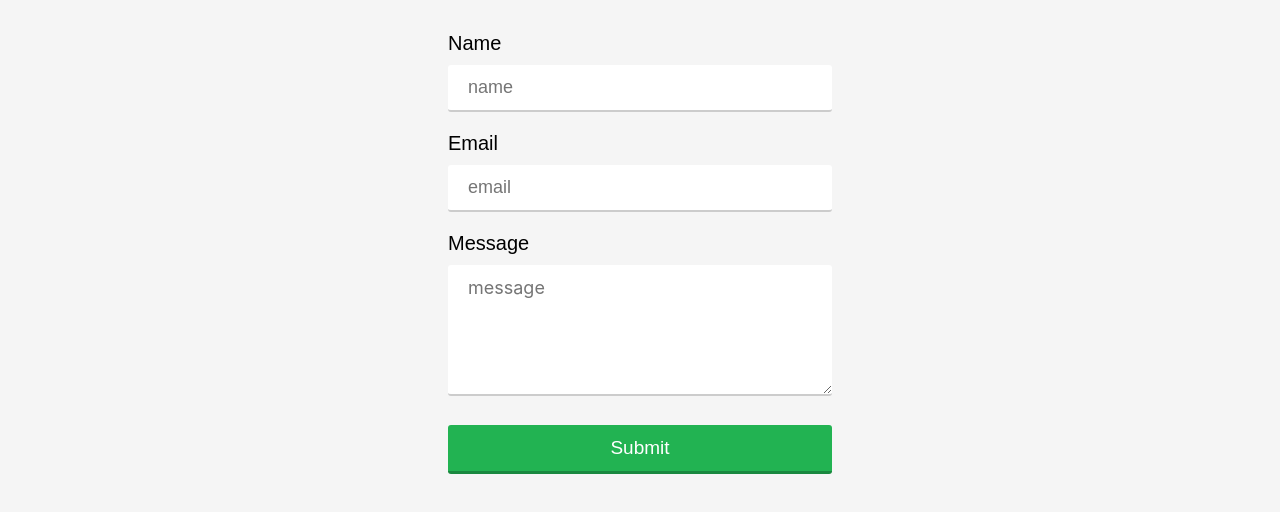
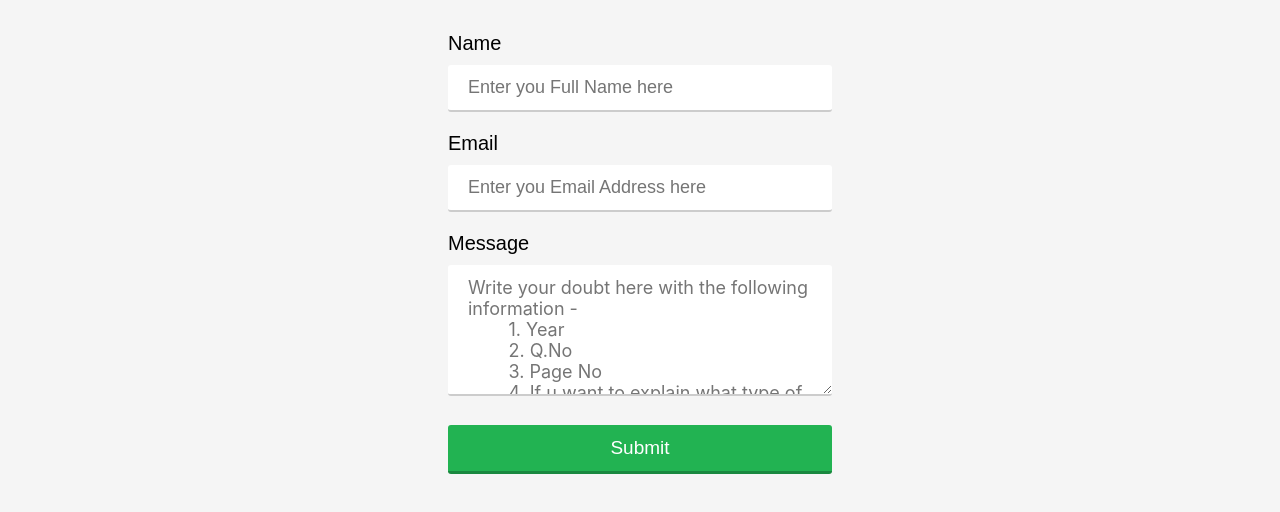
Before and after one commit to Gaurav1921/JEE-ADV-PYQ-Maths, a plain HTML site: page contact.html in a window 1280 px wide. Shown: the part 238-750 px from the top of the page. Drawn offline with Linux system fonts and the light colour scheme; no server answers.

Commit message:
Update contact.html

```diff
--- a/contact.html
+++ b/contact.html
@@ -25,9 +25,9 @@
     <p>Ask me a doubt and I will get back to you within the next 24 hours.</p>
     <form class="contact-form">
       <label for="">Name</label><br />
-      <input class="name" type="text" placeholder="name" /><br />
+      <input class="name" type="text" placeholder="Enter you Full Name here" /><br />
       <label for="">Email</label><br />
-      <input class="email" type="email" placeholder="email" /><br />
+      <input class="email" type="email" placeholder="Enter you Email Address here" /><br />
       <label for="">Message</label><br />
       <textarea
         class="message"
@@ -35,7 +35,11 @@
         id=""
         cols="30"
         rows="5"
-        placeholder="message"
+        placeholder="Write your doubt here with the following information -
+        1. Year
+        2. Q.No
+        3. Page No
+        4. If u want to explain what type of doubt it is(optional)"
       ></textarea
       ><br />
       <button type="submit">Submit</button>
```
